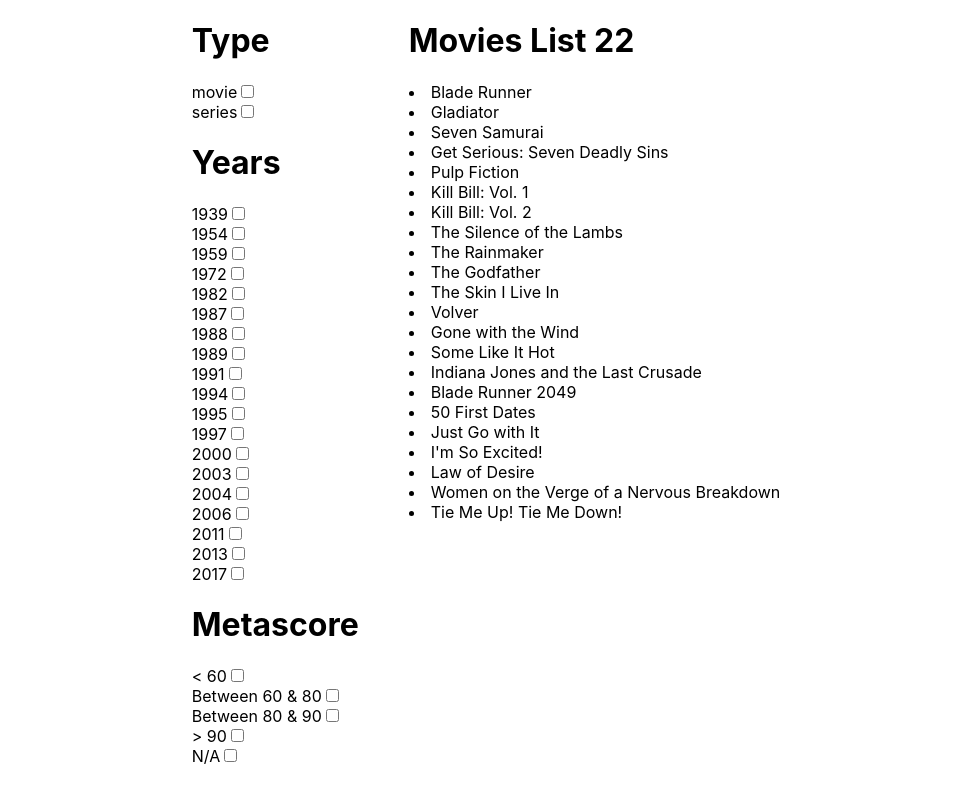
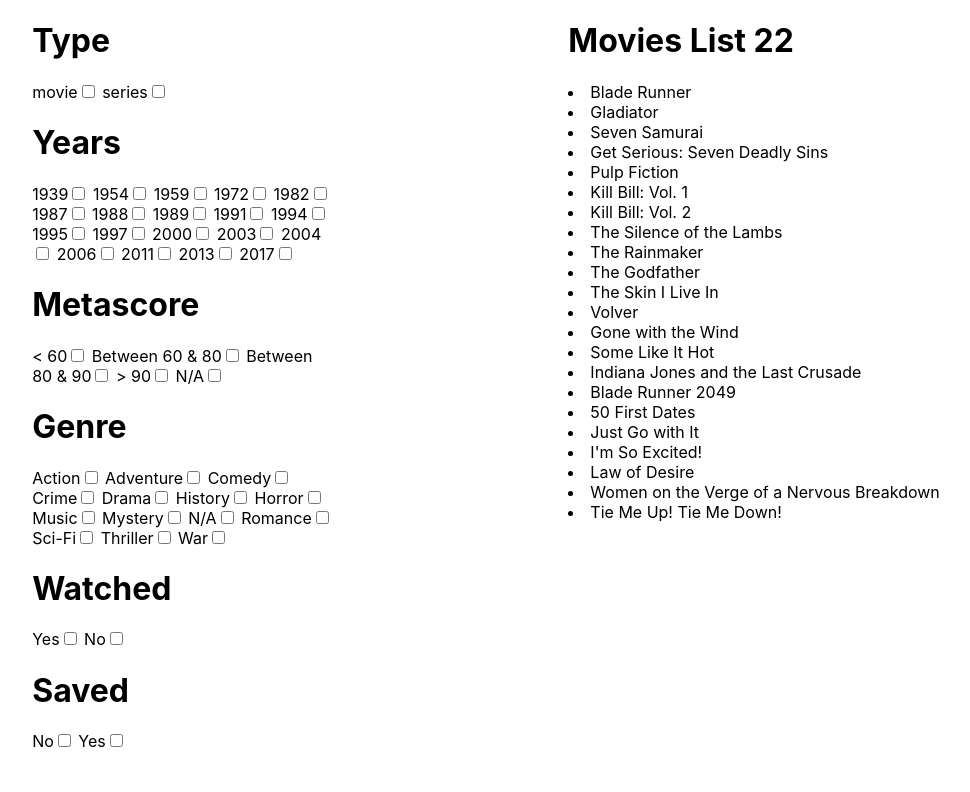
Before and after one commit to TmTanky/filter-proto, a React (Create React App) app: page / in a window 1280 px wide. Shown: the top 792 px of the page, without its empty margins (154-1124 px from the left). Built offline with nearby package versions, Linux system fonts and the light colour scheme.

Commit message:
make it better

```diff
--- a/src/App.tsx
+++ b/src/App.tsx
@@ -28,6 +28,7 @@ function App() {
 export default App;
 
 const AppContainer = styled.div`
+  width: 100vw;
   display: flex;
-  justify-content: center;
+  justify-content: space-evenly;
 `;
--- a/src/components/FilterMenu.tsx
+++ b/src/components/FilterMenu.tsx
@@ -23,6 +23,7 @@ const FilterMenu = ({
       {Object.entries(facets.movies.filters).map(([titleKey, value]) => (
         <>
           <h1 className="title">{titleKey}</h1>
+          <span>
             {value.values.map((item: any) => (
               <label htmlFor={item.label}>
                 {" "}
@@ -36,6 +37,7 @@ const FilterMenu = ({
                 />
               </label>
             ))}
+          </span>
         </>
       ))}
     </FilterMenuContainer>
@@ -46,10 +48,15 @@ export default FilterMenu;
 const FilterMenuContainer = styled.div`
   display: flex;
   flex-direction: column;
+  max-height: 900px;
+  flex-wrap: wrap;
   > input {
     align-self: flex-end;
   }
   .title {
     text-transform: capitalize;
   }
+  > span {
+    width: 300px;
+  }
 `;
--- a/src/components/MoviesList.tsx
+++ b/src/components/MoviesList.tsx
@@ -1,6 +1,4 @@
 // @ts-nocheck
-import React from "react";
-import { Movies } from "../types/movies";
 import styled from "styled-components";
 const MoviesList = ({ moviesData = [] }: any) => {
   console.log(moviesData);
@@ -17,5 +15,5 @@ const MoviesList = ({ moviesData = [] }: any) => {
 export default MoviesList;
 
 const MoviesListContainer = styled.div`
-margin: 0 0 0 50px;
+  margin: 0 0 0 50px;
 `;
```
Lines whose indentation alone changed are shown as unchanged.
